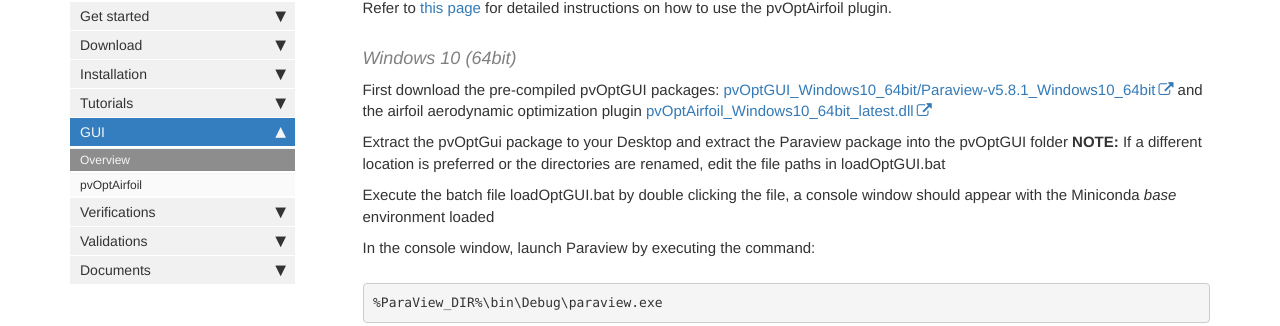
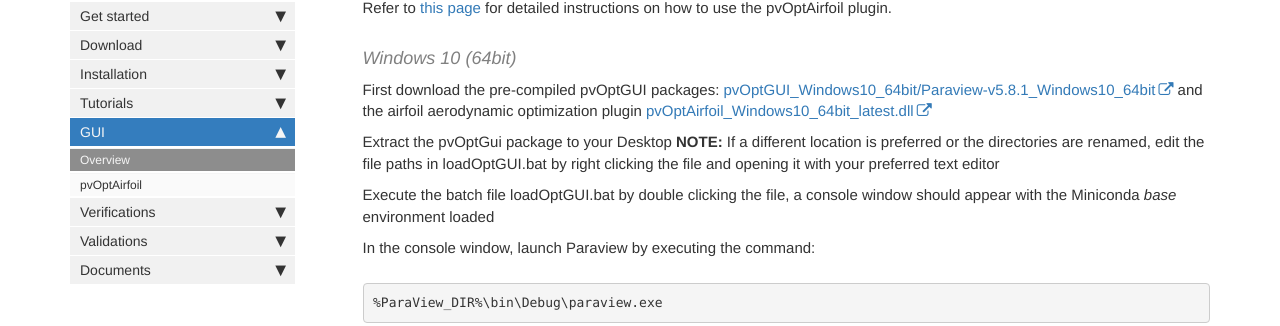
Before and after one commit to DAFoam/DAFoam.github.io, a Jekyll site: the page built from pages/mydoc/mydoc_gui_overview.md, in a window 1280 px wide and 900 px high, scrolled down 1263 px. Shown: the part 127-453 px from the top of the window. Built offline with Jekyll 4.4.1, drawn with Linux system fonts in a browser that asks for light colours; comment, search, counter and statistics services are not loaded.

Commit message:
Update mydoc_gui_overview.md

```diff
--- a/pages/mydoc/mydoc_gui_overview.md
+++ b/pages/mydoc/mydoc_gui_overview.md
@@ -54,8 +54,8 @@ Refer to [this page](mydoc_gui_pvoptairfoil.html) for detailed instructions on h
 
 First download the pre-compiled pvOptGUI packages: [pvOptGUI_Windows10_64bit/Paraview-v5.8.1_Windows10_64bit](https://github.com/DAFoam/files/releases/tag/pvOptGUI) and the airfoil aerodynamic optimization plugin [pvOptAirfoil_Windows10_64bit_latest.dll](https://github.com/DAFoam/files/releases/tag/pvOptGUI)
 
-Extract the pvOptGui package to your Desktop and extract the Paraview package into the pvOptGUI folder
-**NOTE:** If a different location is preferred or the directories are renamed, edit the file paths in loadOptGUI.bat
+Extract the pvOptGui package to your Desktop
+**NOTE:** If a different location is preferred or the directories are renamed, edit the file paths in loadOptGUI.bat by right clicking the file and opening it with your preferred text editor
 
 Execute the batch file loadOptGUI.bat by double clicking the file, a console window should appear with the Miniconda *base* environment loaded
 
```
